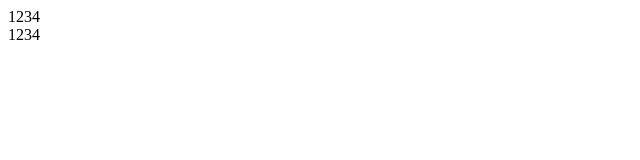
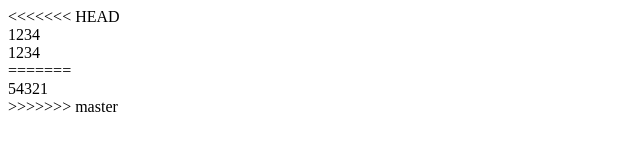
Before and after one commit to rwangfengme/mergetest, a plain HTML site: page index.html in a window 1280 px wide. Shown: the whole page, without its empty margins (0-640 px from the left). Drawn offline with Linux system fonts and the light colour scheme.

Commit message:
Merge branch 'master' into test
# Conflicts:
#	index.html

```diff
--- a/index.html
+++ b/index.html
@@ -2,11 +2,14 @@
 <html lang="en">
 <head>
 	<meta charset="UTF-8">
-	<title>xxxxxxxxxgrz</title>
-	<title>xxxxxxxxx123</title>
+	<title>nothing</title>
 </head>
 <body>
+<<<<<<< HEAD
 	<div>1234</div>
 	<div>1234</div>
+=======
+	<div>54321</div>
+>>>>>>> master
 </body>
 </html>
```
